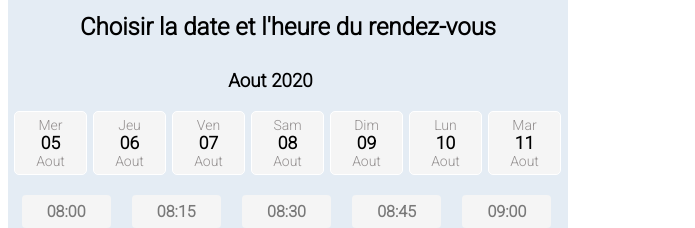
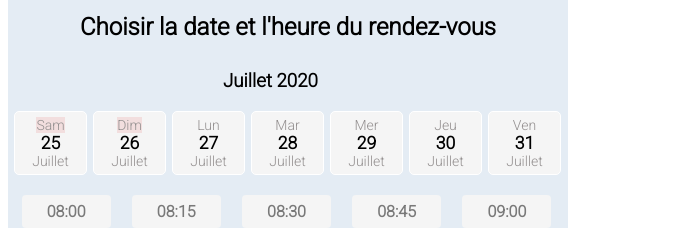
Before and after one commit to MalekBEKRI97/library, a Vue app: page / in a window 1280 px wide. Shown: the part 158-386 px from the top of the page, without its empty margins (0-695 px from the left). Built offline with nearby package versions, Linux system fonts and the light colour scheme; some icons are missing.

Commit message:
ajouter une fonction qui permet de generer automatiquement les jours de la semaines

```diff
--- a/src/components/DatePicker.vue
+++ b/src/components/DatePicker.vue
@@ -2,44 +2,15 @@
   <div class="datePicker">
     <h2>Choisir la date et l'heure du rendez-vous</h2>
     <div class="date">
-      <h3>Aout 2020</h3>
+      <h3>{{months[date.getMonth()]+' '+date.getFullYear()}}</h3>
       <suivant fillColor="#2b78aa" :size="50" />
     </div>
     <div class="weekDays">
-      <div>
-        <div>Mer</div>
-        <div>05</div>
-        <div>Aout</div>
-      </div>
-      <div>
-        <div>Jeu</div>
-        <div>06</div>
-        <div>Aout</div>
-      </div>
-      <div>
-        <div>Ven</div>
-        <div>07</div>
-        <div>Aout</div>
-      </div>
-      <div>
-        <div>Sam</div>
-        <div>08</div>
-        <div>Aout</div>
-      </div>
-      <div>
-        <div>Dim</div>
-        <div>09</div>
-        <div>Aout</div>
-      </div>
-      <div>
-        <div>Lun</div>
-        <div>10</div>
-        <div>Aout</div>
-      </div>
-      <div>
-        <div>Mar</div>
-        <div>11</div>
-        <div>Aout</div>
+      <div v-for="day in generatedDays" :key="day" >
+        <div v-if="day[0] === 'Sam' || day[0] === 'Dim'" :style="cssProp">{{day[0]}}</div>
+        <div v-else>{{day[0]}}</div>
+        <div>{{day[1]}}</div>
+        <div>{{day[2]}}</div>
       </div>
     </div>
     <div class="hours">
@@ -83,9 +54,45 @@
 import suivant from 'vue-material-design-icons/ArrowRightBox.vue';
 
 export default {
+  data() {
+    return {
+      date: new Date(),
+      months: ['Janvier', 'Fevrier', 'Mars', 'Avril', 'May', 'Juin', 'Juillet', 'Août', 'Septembre', 'Octobre', 'Novombre', 'Decembre'],
+      days: ['Lun', 'Mar', 'Mer', 'Jeu', 'Ven', 'Sam', 'Dim'],
+    };
+  },
   name: 'DatePicker',
   components: {
     suivant,
+  },
+  computed: {
+    generatedDays() {
+      let currentDay = this.date.getDay() - 1;
+      let currentDate = this.date.getDate();
+      let currentmonth = this.date.getMonth();
+      const daysGenerated = [];
+      for (let i = 0; i < 7; i += 1) {
+        daysGenerated[i] = [];
+      }
+      for (let i = 0; i < 7; i += 1) {
+        if (currentDate === 32) {
+          currentDate = 1;
+          currentmonth += 1;
+        }
+        if (currentDay === 7) {
+          currentDay = 0;
+        }
+        daysGenerated[i][0] = this.days[currentDay];
+        daysGenerated[i][1] = currentDate;
+        daysGenerated[i][2] = this.months[currentmonth];
+        currentDay += 1;
+        currentDate += 1;
+      }
+      return daysGenerated;
+    },
+    cssProp() {
+      return 'background-color: #f2dede;border-color:red;';
+    },
   },
 };
 </script>
@@ -109,6 +116,7 @@ export default {
   justify-content: space-around;
   margin-right:7px;
   margin-top: 5px;
+
 }
 .weekDays > div {
   width: 5rem;
```
